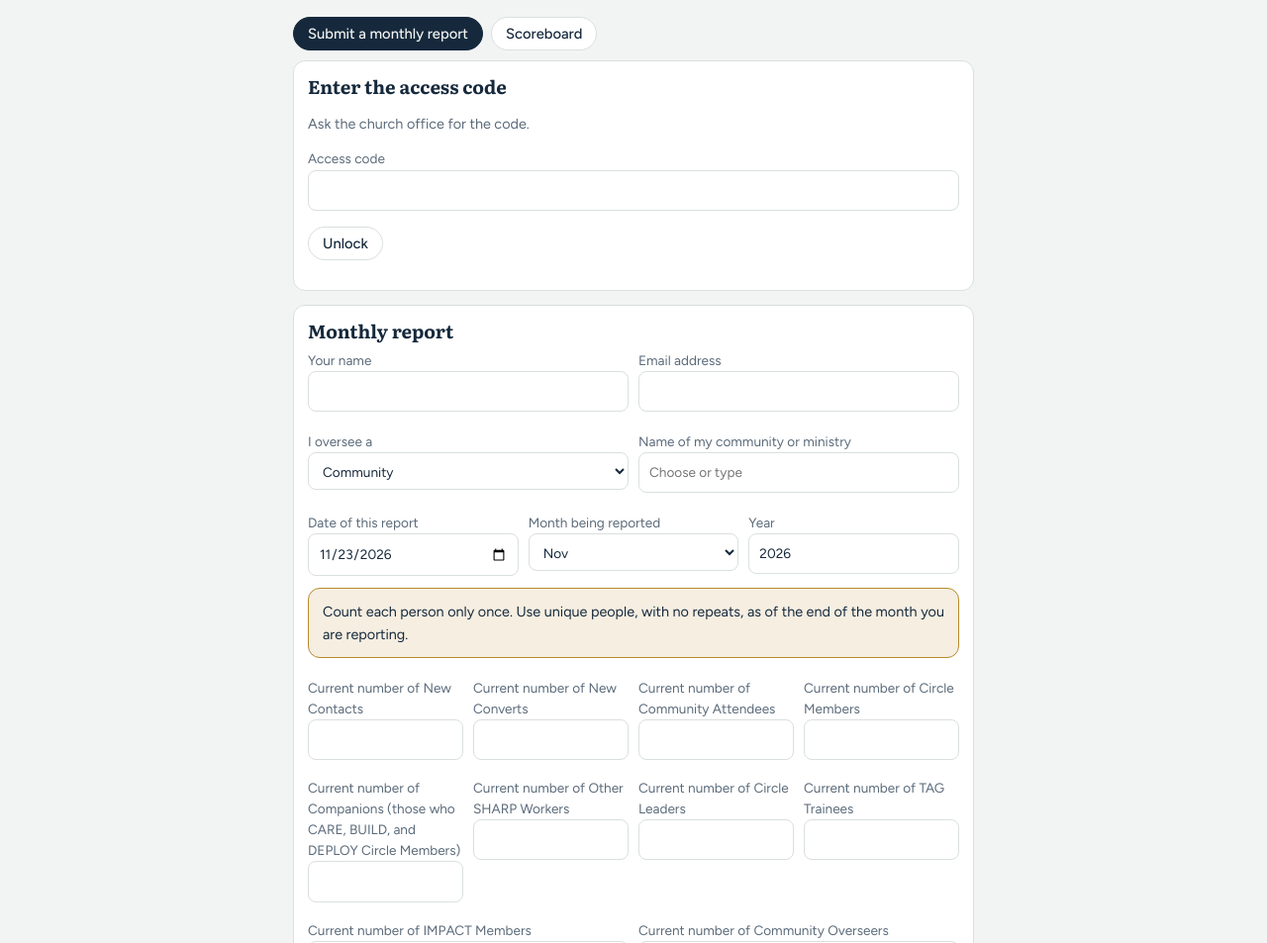
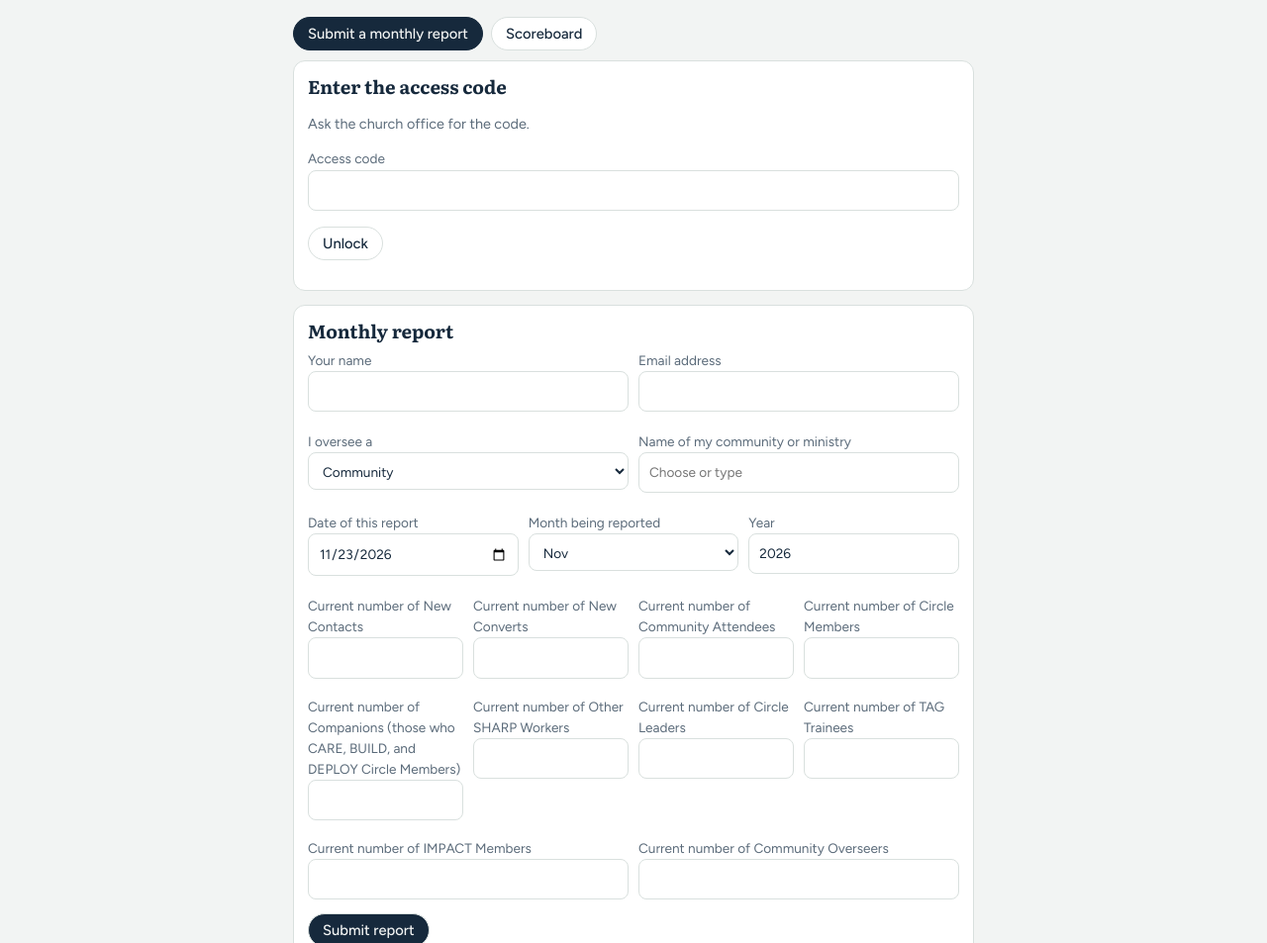
Before and after one commit to rlccphil/church-health, a plain HTML site: page index.html in a window 1280 px wide. Shown: the part 147-1100 px from the top of the page at 99% size. Drawn offline with Linux system fonts and the light colour scheme.

Commit message:
Add files via upload

```diff
--- a/index.html
+++ b/index.html
@@ -80,7 +80,6 @@ body::before{content:"";position:fixed;inset:0 0 auto;height:env(safe-area-inset
 <div class="bar"><label>I oversee a<select id="r_type"><option>Community</option><option>Ministry</option></select></label><label>Name of my community or ministry<input id="r_unit" list="unitlist" placeholder="Choose or type"></label></div>
 <datalist id="unitlist"></datalist>
 <div class="bar"><label>Date of this report<input id="r_date" type="date"></label><label>Month being reported<select id="r_month"></select></label><label>Year<input id="r_year" type="number" min="2020" max="2100"></label></div>
-<div class="pray" style="font-size:.9rem;margin:12px 0">Count each person only once. Use unique people, with no repeats, as of the end of the month you are reporting.</div>
 <div class="bar" id="fields"></div>
 <p class="muted" id="fmsg" style="color:var(--dec)"></p>
 <button class="chip" id="submit" style="background:var(--ink);color:var(--bg)">Submit report</button>
```
